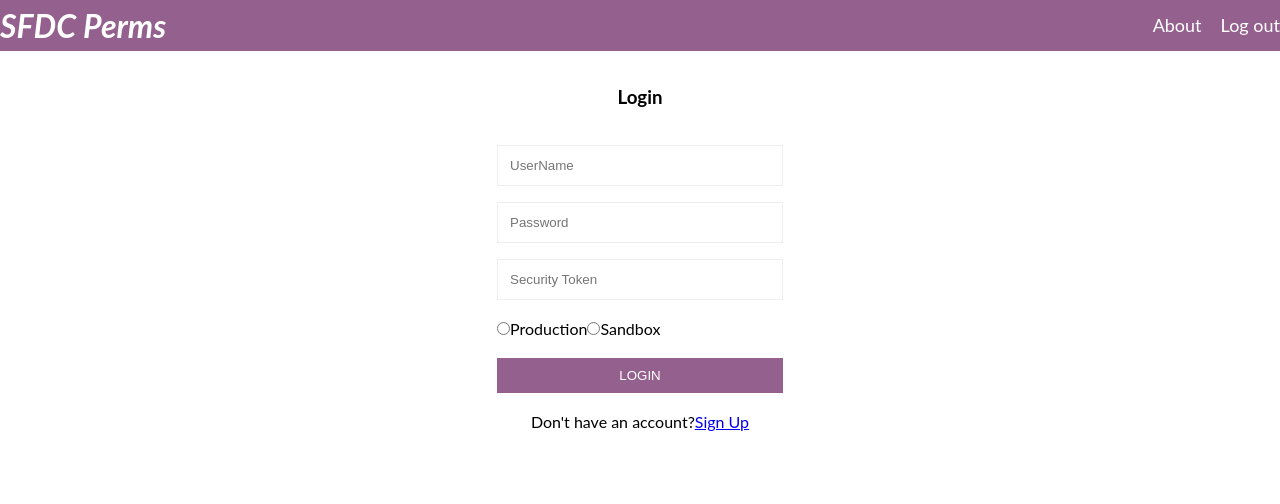
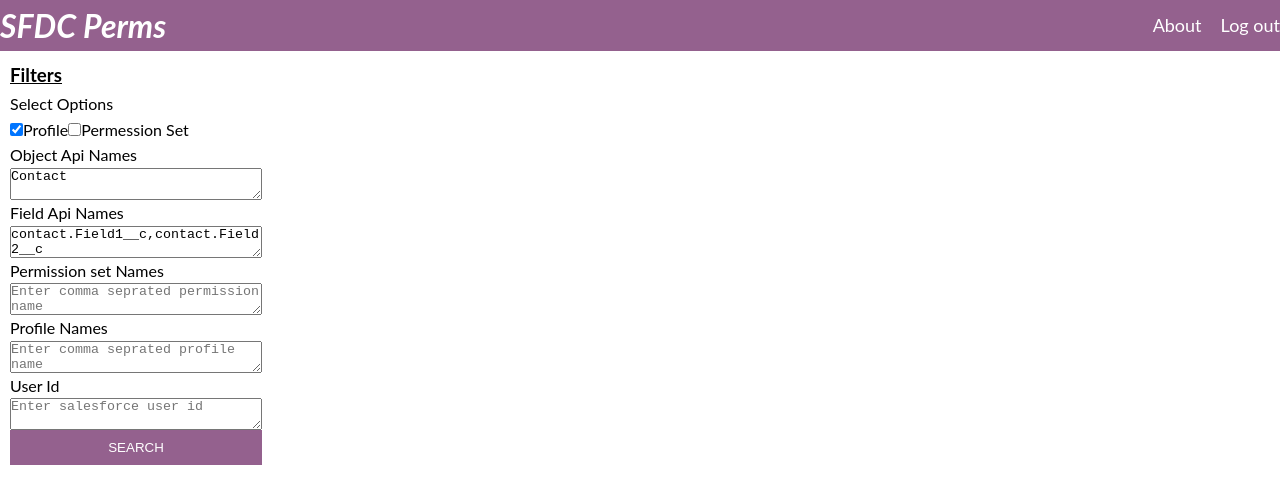
Before and after one commit to Sarveshgithub/Nomad, a React (Create React App) app in the folder client/: page /home in a window 1280 px wide. Before the commit this address led to /signin. Shown: the top 504 px of the page. Built offline with nearby package versions, Linux system fonts and the light colour scheme.

Commit message:
updates:

```diff
--- a/client/src/component/Home.js
+++ b/client/src/component/Home.js
@@ -6,25 +6,25 @@
     location: { data },
   } = props;
   if (!data) {
-    props.history.push("/signin");
+    // props.history.push("/signin");
   }
-  // data = {
-  //   accessToken:
-  //     "00D2w000003ytsa!ARMAQGHyACPZ0gbBgakCcM3Ps_Zfhy2O8dGXfc65dATRlL2vd0YeEdT4AQ4fPo91MFAYhF2GULw.Vcq4dO6Kv_xg5N.SbWvz",
-  //   id: "0052w000002VemNAAS",
-  //   instanceUrl: "https://sarvesh-sfdx-dev-ed.my.salesforce.com",
-  //   organizationId: "00D2w000003ytsaEAA",
-  //   url:
-  //     "https://login.salesforce.com/id/00D2w000003ytsaEAA/0052w000002VemNAAS",
-  // };
+  data = {
+    accessToken:
+      "00D2w000003ytsa!ARMAQJKNsJFWgW1R87__cVbREW2IkUfX9xKJtm7yxQJfyo_v8UdQTfhXYrQHLH1cCzywbjNUGT9YBdKq5alPUh9GksjtyvD5",
+    id: "0052w000002VemNAAS",
+    instanceUrl: "https://sarvesh-sfdx-dev-ed.my.salesforce.com",
+    organizationId: "00D2w000003ytsaEAA",
+    url:
+      "https://login.salesforce.com/id/00D2w000003ytsaEAA/0052w000002VemNAAS",
+  };
   const [permSet, setPerms] = useState([]);
   const [profile, setProfile] = useState([]);
   const [loading, setLoading] = useState(false);
   const [error, setError] = useState({});
   const [isSubmitting, setIsSubmitting] = useState(false);
   const [filters, setFilters] = useState({
-    objApi: "",
-    fieldApi: "",
+    objApi: "Contact",
+    fieldApi: "contact.Field1__c,contact.Field2__c",
     userId: "",
     permName: "",
     profileName: "",
--- a/client/src/component/Signin.js
+++ b/client/src/component/Signin.js
@@ -3,10 +3,10 @@
 import axios from "axios";
 function Signin(props) {
   const [user, setUser] = useState({
-    userName: "",
-    password: "",
-    secToken: "",
-    orgType: "",
+    userName: "sarvesh.kumar@sfdx.com",
+    password: "Test@123",
+    secToken: "Tc3h1ugWjT9agONYCHfSPy9y",
+    orgType: "https://login.salesforce.com",
   });
   const [error, setError] = useState({});
   const [serverError, setServerError] = useState("");
```
